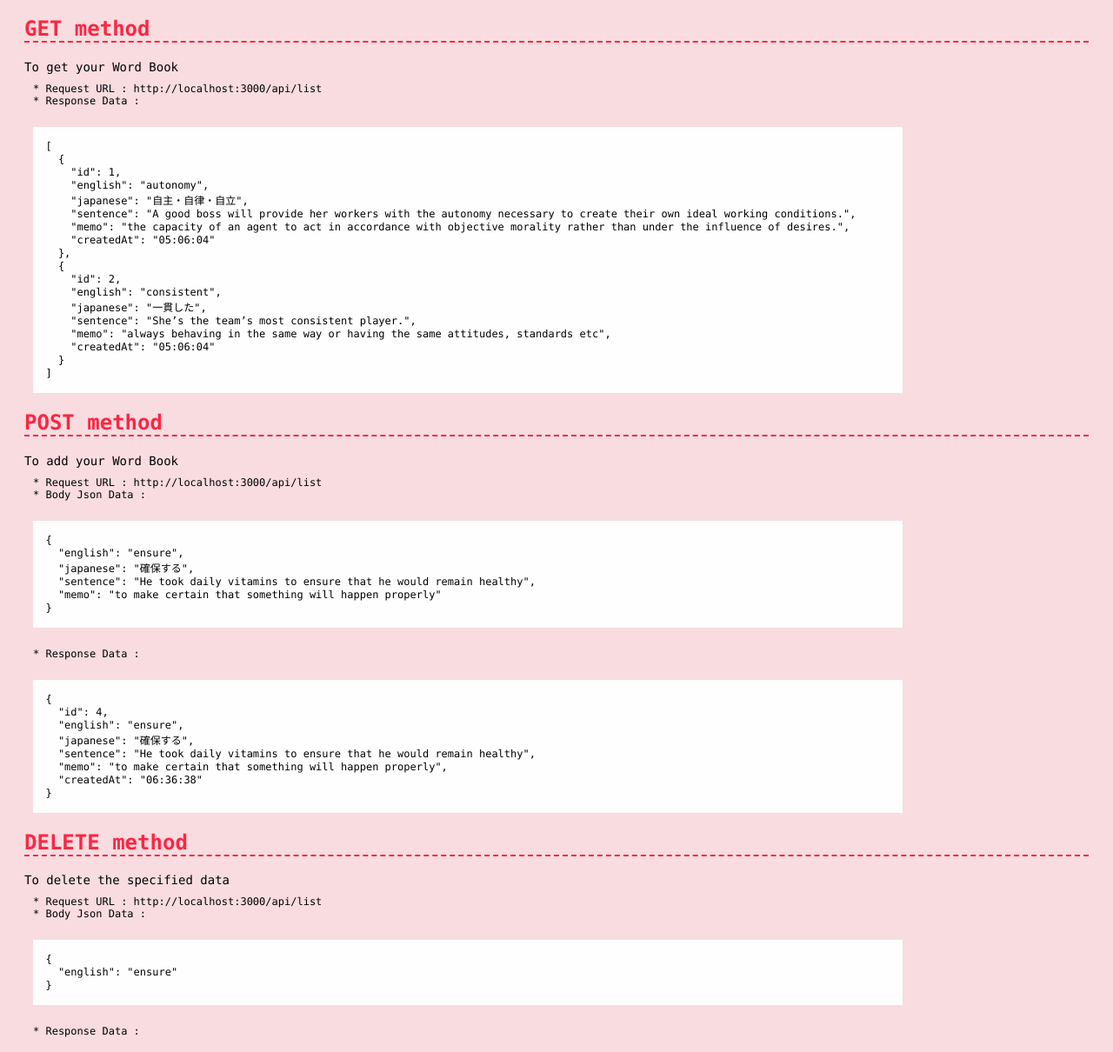
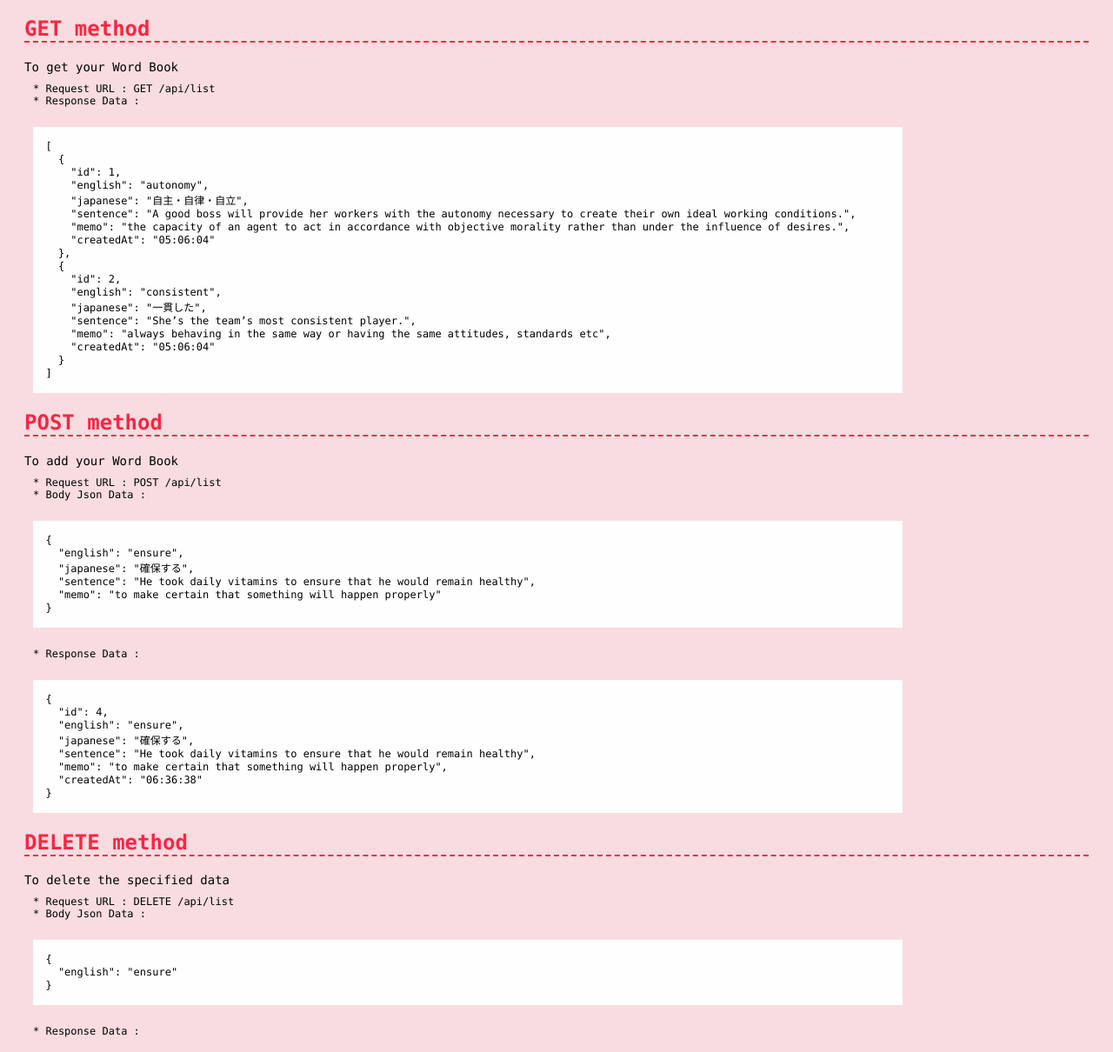
Before and after one commit to nouvelle/wordbook, a website: page public/explain_api_url.html in a window 1280 px wide. Shown: the part 90-1300 px from the top of the page at 87% size. Drawn offline with Linux system fonts and the light colour scheme.

Commit message:
modified: README, delete: 'http://localhost:3000/~'

```diff
--- a/public/explain_api_url.html
+++ b/public/explain_api_url.html
@@ -12,7 +12,7 @@
     <h2>GET method</h2>
     <div class="comment">To get your Word Book</div>
     <div class="url">
-      <div>* Request URL : http://localhost:3000/api/list</div>
+      <div>* Request URL : GET /api/list</div>
       <div>* Response Data :</div>
     </div>
     <div class="code">
@@ -41,7 +41,7 @@
     <h2>POST method</h2>
     <div class="comment">To add your Word Book</div>
     <div class="url">
-      <div>* Request URL : http://localhost:3000/api/list</div>
+      <div>* Request URL : POST /api/list</div>
       <div>* Body Json Data :</div>
     </div>
     <div class="code">
@@ -73,7 +73,7 @@
     <h2>DELETE method</h2>
     <div class="comment">To delete the specified data</div>
     <div class="url">
-      <div>* Request URL : http://localhost:3000/api/list</div>
+      <div>* Request URL : DELETE /api/list</div>
       <div>* Body Json Data :</div>
     </div>
     <div class="code">
@@ -95,7 +95,7 @@
     <h2>PATCH method</h2>
     <div class="comment">To update a data</div>
     <div class="url">
-      <div>* Request URL : http://localhost:3000/api/list</div>
+      <div>* Request URL : PATCH /api/list</div>
       <div>* Body Json Data :</div>
     </div>
     <div class="code">
```
Also changed, not shown: README.md, images/1_top-page.png (added), images/2_main-page.png (added), images/3_API-page.png (added), images/4_API-page.png (added).
